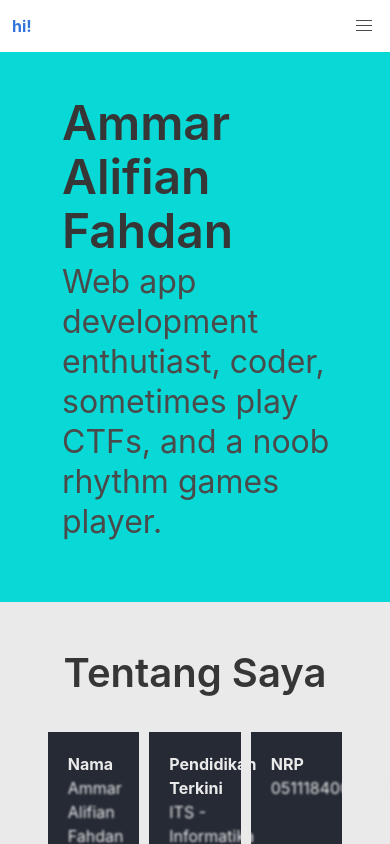
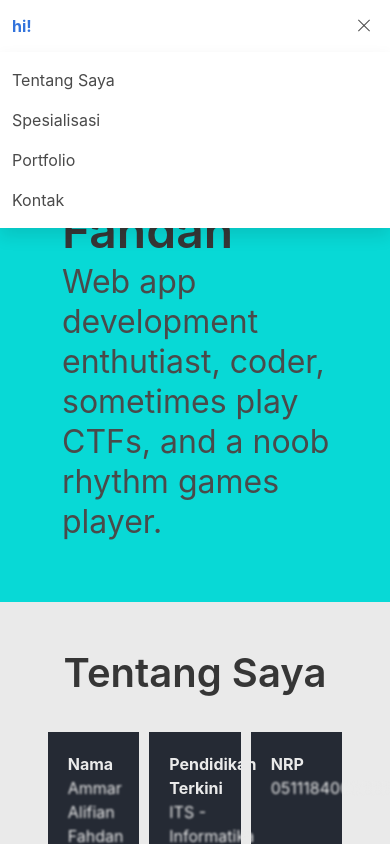
Before and after one commit to kerupuksambel/kerupuksambel.github.io, a plain HTML site: page index.html in a window 390 px wide. Both pictures are taken after a click on the button "menu". Shown: the top 844 px of the page. Drawn offline with Linux system fonts and the light colour scheme.

Commit message:
Design fix on navbar

```diff
--- /dev/null
+++ b/assets/js/script.js
@@ -0,0 +1,11 @@
+$(document).ready(function() {
+
+  // Check for click events on the navbar burger icon
+  $(".navbar-burger").click(function() {
+
+      // Toggle the "is-active" class on both the "navbar-burger" and the "navbar-menu"
+      $(".navbar-burger").toggleClass("is-active");
+      $(".navbar-menu").toggleClass("is-active");
+
+  });
+});
--- a/index.html
+++ b/index.html
@@ -136,4 +136,5 @@
     </body>
     <script src="assets/js/jquery-3.4.1.min.js"></script>
     <script src="assets/font/fontawesome/js/all.js"></script>
+    <script src="assets/js/script.js"></script>
 </html>
```
Lines whose indentation alone changed are shown as unchanged.
